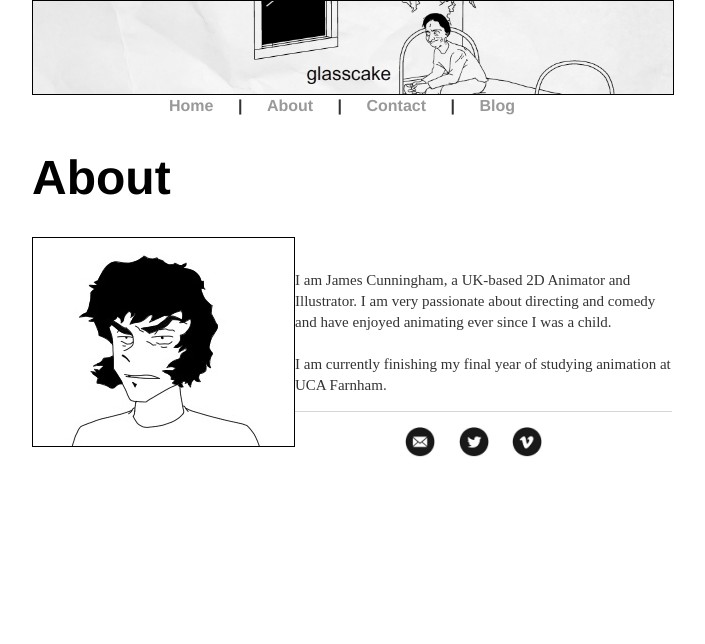
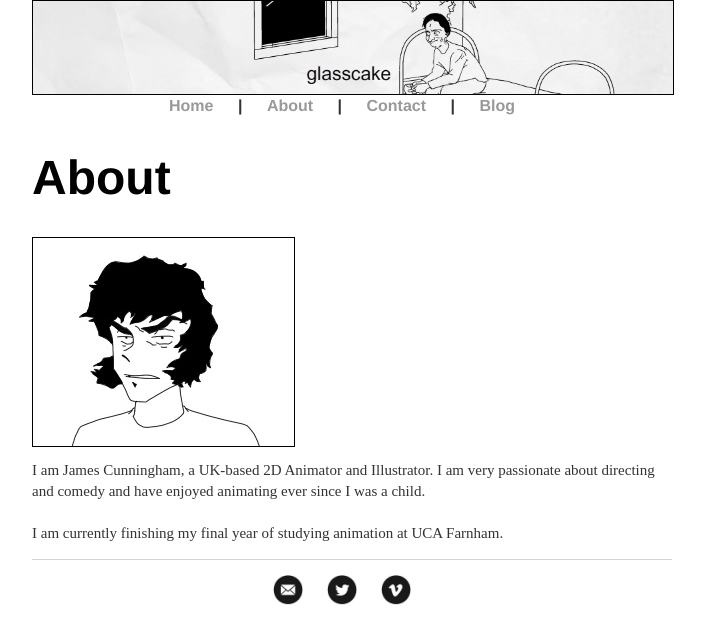
Before and after one commit to glasscaked/strip, a Jekyll site: the page built from about/index.html, in a window 1280 px wide. Shown: the top 644 px of the page, without its empty margins (288-993 px from the left). Built offline with Jekyll 4.4.1, drawn with Linux system fonts in a browser that asks for light colours.

Commit message:
Update index.html

```diff
--- a/about/index.html
+++ b/about/index.html
@@ -7,9 +7,11 @@ title: About | James Cunningham
 			<h1>About</h1>
 
 
-<div style="text-align: right;"><div id="img-container"><img href="/" alt="profile.jpg" src="/images/profile.jpg" height="261" width="208" border="1" align="left" /></div></div>
+<div id="img-container"><img href="/" alt="profile.jpg" src="/images/profile.jpg" height="261" width="208" border="1" align="left" /></div></div>
+<div style="line-height:1300%;">
 	<br>
+</div>
 			<p style="font-size:15px">I am James Cunningham, a UK-based 2D Animator and Illustrator. I am very passionate about directing and comedy and have enjoyed animating ever since I was a child.<br>
 				<br>
 				I am currently finishing my final year of studying animation at UCA Farnham.</p>
-</div></div>
+</div>
```
